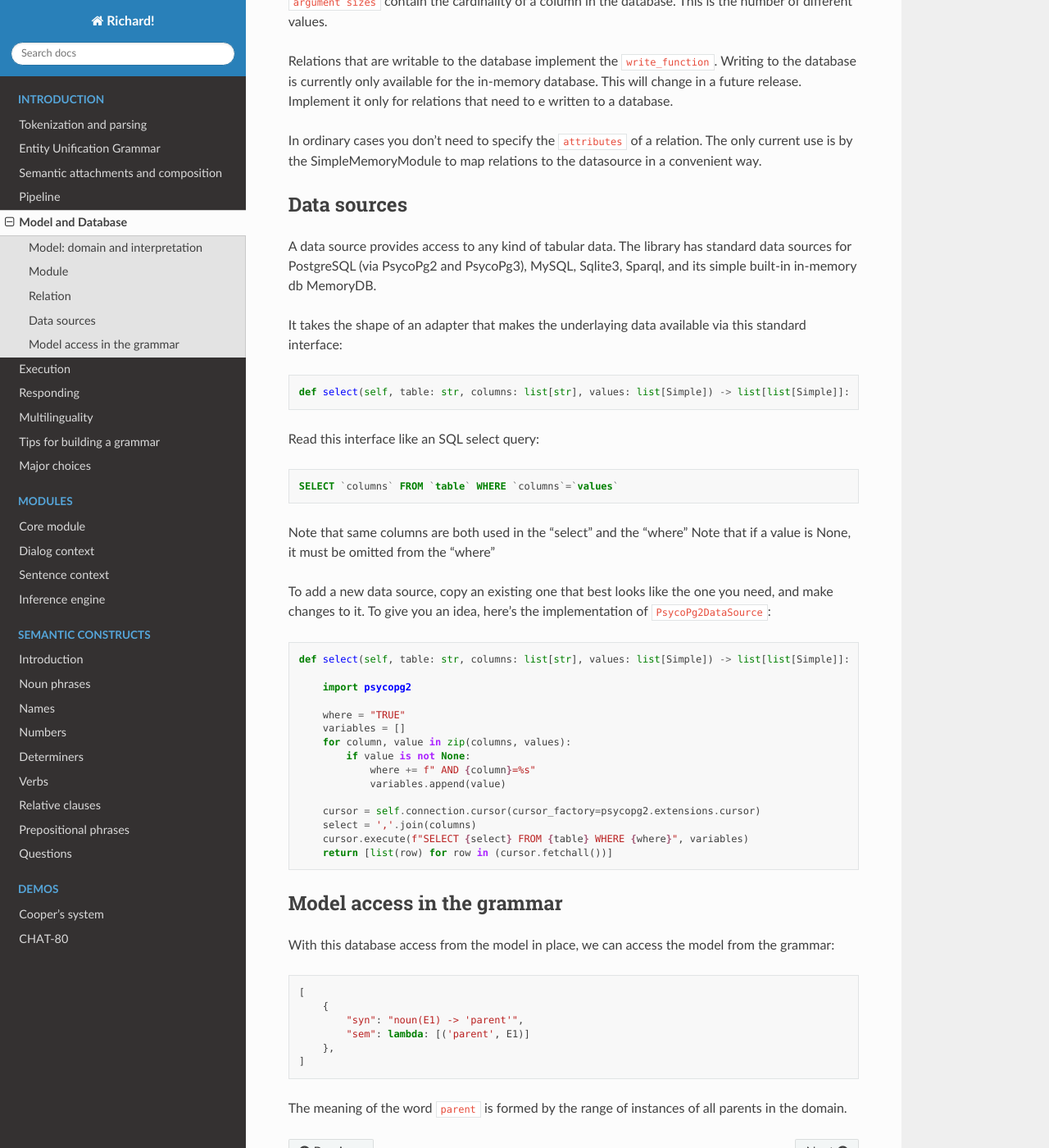
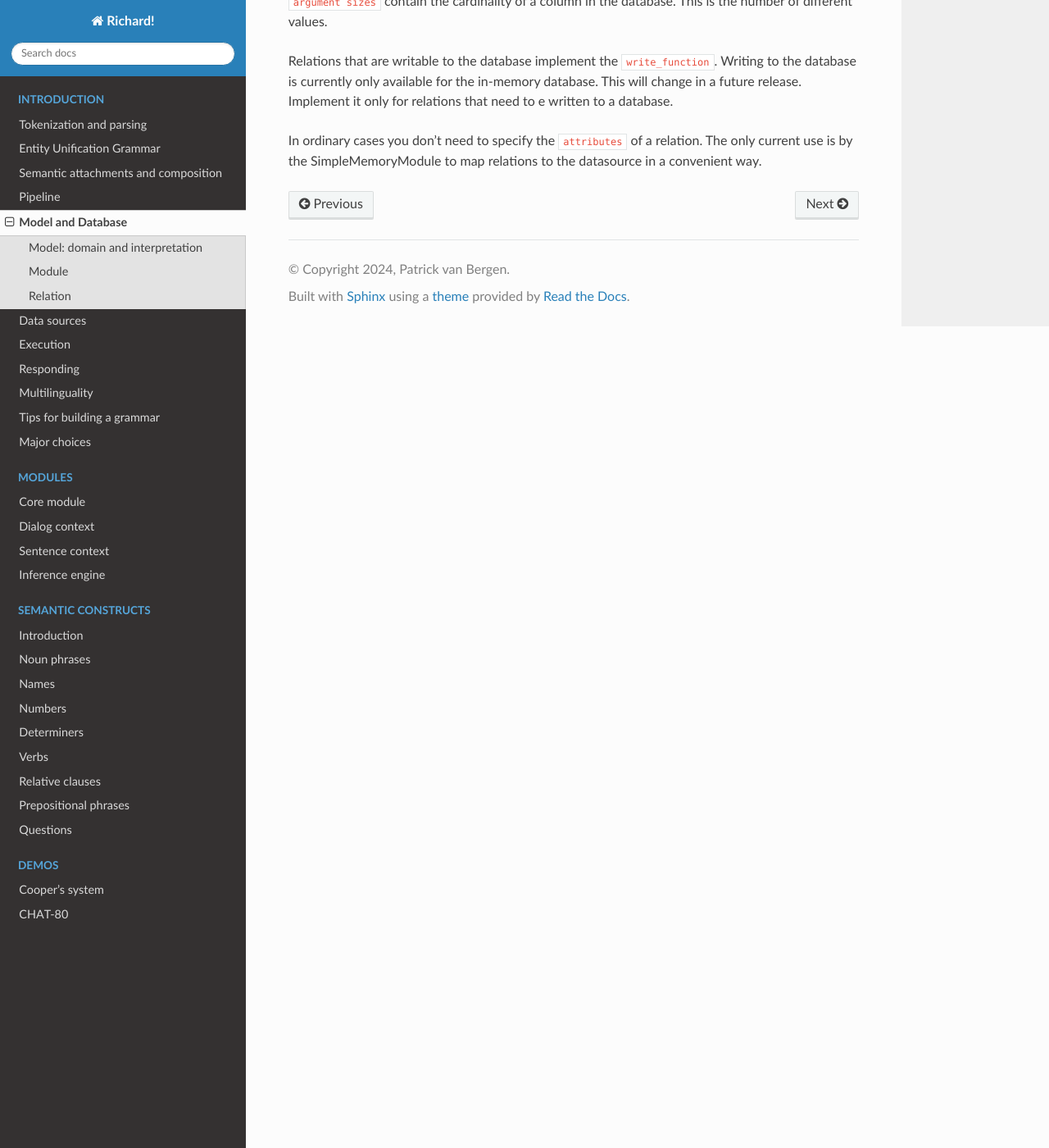
Before and after one commit to garfix/richard-readthedocs, a Sphinx documentation site: the page built from docs/source/introduction/model.md, in a window 1280 px wide and 1400 px high, scrolled down 3274 px. Shown: the whole window at 82% size. Built offline with Sphinx 7.4.7 and the Read the Docs theme 3.1.0, drawn with Linux system fonts in a browser that asks for light colours.

Commit message:
data sources

```diff
--- a/docs/source/index.rst
+++ b/docs/source/index.rst
@@ -11,6 +11,7 @@ This Python software library allows you to turn human language sentences into Py
    introduction/composition.md
    introduction/pipeline.md
    introduction/model.md
+   introduction/data-sources.md
    introduction/execution.md
    introduction/responding.md
    introduction/multilinguality.md
--- a/docs/source/introduction/model.md
+++ b/docs/source/introduction/model.md
@@ -94,57 +94,3 @@ These sizes are used by the query optimizer of Composer to determine the best or
 Relations that are writable to the database implement the `write_function`. Writing to the database is currently only available for the in-memory database. This will change in a future release. Implement it only for relations that need to e written to a database.
 
 In ordinary cases you don't need to specify the `attributes` of a relation. The only current use is by the SimpleMemoryModule to map relations to the datasource in a convenient way.
-
-## Data sources
-
-A data source provides access to any kind of tabular data. The library has standard data sources for PostgreSQL (via PsycoPg2 and PsycoPg3), MySQL, Sqlite3, Sparql, and its simple built-in in-memory db MemoryDB.
-
-It takes the shape of an adapter that makes the underlaying data available via this standard interface:
-
-~~~python
-def select(self, table: str, columns: list[str], values: list[Simple]) -> list[list[Simple]]:
-~~~
-
-Read this interface like an SQL select query:
-
-~~~sql
-SELECT `columns` FROM `table` WHERE `columns`=`values`
-~~~
-
-Note that same columns are both used in the "select" and the "where"
-Note that if a value is None, it must be omitted from the "where"
-
-To add a new data source, copy an existing one that best looks like the one you need, and make changes to it. To give you an idea, here's the implementation of `PsycoPg2DataSource`:
-
-~~~python
-def select(self, table: str, columns: list[str], values: list[Simple]) -> list[list[Simple]]:
-
-    import psycopg2
-
-    where = "TRUE"
-    variables = []
-    for column, value in zip(columns, values):
-        if value is not None:
-            where += f" AND {column}=%s"
-            variables.append(value)
-
-    cursor = self.connection.cursor(cursor_factory=psycopg2.extensions.cursor)
-    select = ','.join(columns)
-    cursor.execute(f"SELECT {select} FROM {table} WHERE {where}", variables)
-    return [list(row) for row in (cursor.fetchall())]
-~~~
-
-## Model access in the grammar
-
-With this database access from the model in place, we can access the model from the grammar:
-
-~~~python
-[
-    {
-        "syn": "noun(E1) -> 'parent'",
-        "sem": lambda: [('parent', E1)]
-    },
-]
-~~~
-
-The meaning of the word `parent` is formed by the range of instances of all parents in the domain.
```
Also changed, not shown: docs/source/introduction/data-sources.md (added, +123 -0 lines).
